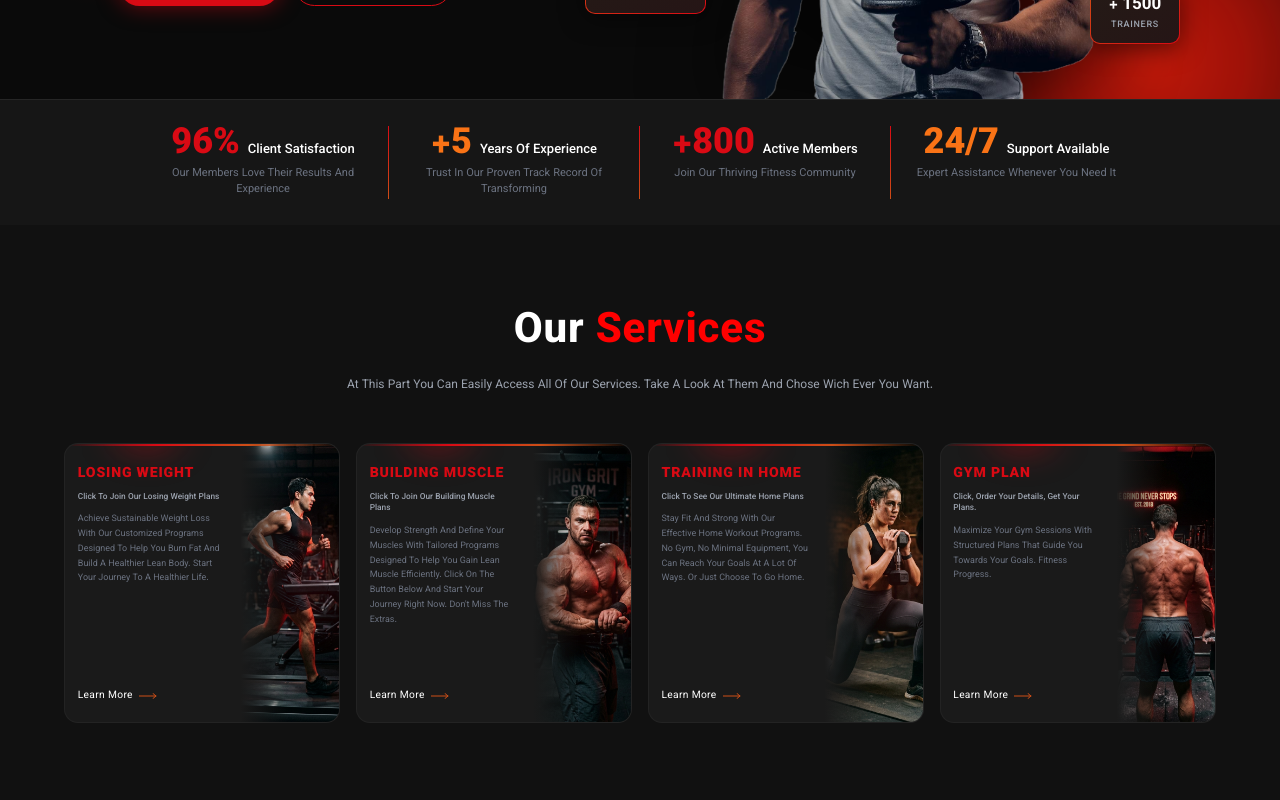
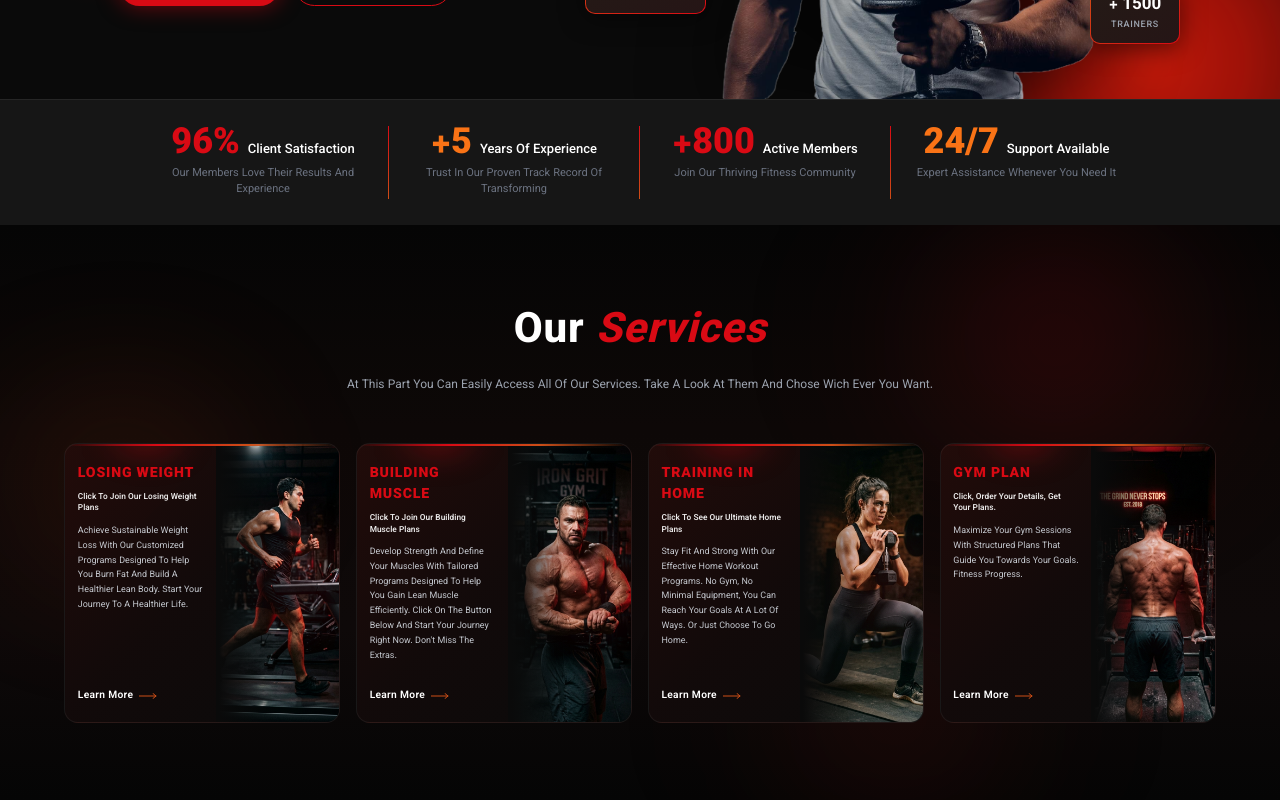
Before and after one commit to shijinp006/ScannTek-Project-3, a React (Vite) app: page / in a window 1280 px wide. Shown: the part 504-1304 px from the top of the page. Built offline with nearby package versions, Linux system fonts and the light colour scheme.

Commit message:
first commit

```diff
--- a/src/components/LandingPage.jsx
+++ b/src/components/LandingPage.jsx
@@ -475,14 +475,53 @@ export default function LandingPage() {
             viewport={{ once: true, amount: 0.15 }}
             transition={{ duration: 0.7, ease: 'easeOut' }}
             style={{
-              background: '#111',
+              background: 'linear-gradient(180deg, #050505 0%, #0d0807 35%, #0e0909 70%, #050505 100%)',
               padding: 'clamp(40px, 6vw, 80px) clamp(16px, 5vw, 80px)',
               position: 'relative',
               overflow: 'hidden',
             }}
           >
+            {/* Ambient red glow — upper right */}
+            <div style={{
+              position: 'absolute',
+              top: '-10%',
+              right: '-5%',
+              width: '45%',
+              height: '60%',
+              borderRadius: '50%',
+              background: 'radial-gradient(circle, rgba(217,10,20,0.2) 0%, rgba(120,8,8,0.08) 40%, transparent 70%)',
+              filter: 'blur(60px)',
+              pointerEvents: 'none',
+              zIndex: 0,
+            }} />
+            {/* Ambient orange glow — left */}
+            <div style={{
+              position: 'absolute',
+              top: '20%',
+              left: '-8%',
+              width: '35%',
+              height: '50%',
+              borderRadius: '50%',
+              background: 'radial-gradient(circle, rgba(205,78,23,0.12) 0%, rgba(160,40,10,0.06) 45%, transparent 70%)',
+              filter: 'blur(50px)',
+              pointerEvents: 'none',
+              zIndex: 0,
+            }} />
+            {/* Ambient brown-red glow — bottom right */}
+            <div style={{
+              position: 'absolute',
+              bottom: '-10%',
+              right: '10%',
+              width: '40%',
+              height: '50%',
+              borderRadius: '50%',
+              background: 'radial-gradient(circle, rgba(150,20,10,0.15) 0%, rgba(100,15,5,0.06) 45%, transparent 70%)',
+              filter: 'blur(55px)',
+              pointerEvents: 'none',
+              zIndex: 0,
+            }} />
             {/* Section heading */}
-            <div style={{ textAlign: 'center', marginBottom: 'clamp(24px, 4vw, 48px)' }}>
+            <div style={{ textAlign: 'center', marginBottom: 'clamp(24px, 4vw, 48px)', position: 'relative', zIndex: 1 }}>
               <motion.h2
                 initial={{ opacity: 0, y: 30 }}
                 whileInView={{ opacity: 1, y: 0 }}
@@ -496,7 +535,7 @@ export default function LandingPage() {
                   letterSpacing: '0.02em',
                 }}
               >
-                Our <span style={{ color: 'red' }}>Services</span>
+                Our <span style={{ color: '#D90A14', fontStyle: 'italic' }}>Services</span>
               </motion.h2>
               <motion.p
                 initial={{ opacity: 0, y: 20 }}
@@ -516,12 +555,17 @@ export default function LandingPage() {
             </div>
 
             {/* Service cards grid — 4 columns, text left / image right */}
-            <div style={{
-              display: 'grid',
-              gridTemplateColumns: 'repeat(4, 1fr)',
-              gap: 'clamp(10px, 1.2vw, 18px)',
-              margin: '0 auto',
-            }}>
+            <div
+              className="services-grid-override"
+              style={{
+                display: 'grid',
+                gridTemplateColumns: 'repeat(4, 1fr)',
+                gap: 'clamp(10px, 1.2vw, 18px)',
+                margin: '0 auto',
+                position: 'relative',
+                zIndex: 1,
+              }}
+            >
               {services.map((svc, i) => (
                 <motion.div
                   key={svc.title}
@@ -531,14 +575,14 @@ export default function LandingPage() {
                   transition={{ duration: 0.5, delay: 0.1 + i * 0.12, ease: 'easeOut' }}
                   whileHover={{ y: -6, transition: { duration: 0.3 } }}
                   style={{
-                    background: '#1a1a1a',
+                    background: 'linear-gradient(135deg, rgba(35, 12, 10, 0.95) 0%, rgba(18, 10, 10, 0.98) 50%, rgba(10, 10, 10, 1) 100%)',
                     borderRadius: '14px',
                     overflow: 'hidden',
                     display: 'flex',
                     flexDirection: 'row',
                     position: 'relative',
                     cursor: 'pointer',
-                    border: '1px solid rgba(255,255,255,0.04)',
+                    border: '1px solid rgba(255,255,255,0.06)',
                     minHeight: 'clamp(200px, 22vw, 280px)',
                   }}
                 >
@@ -569,7 +613,7 @@ export default function LandingPage() {
 
                   {/* LEFT: Text content */}
                   <div style={{
-                    width: '75%',
+                    width: '55%',
                     padding: 'clamp(14px, 1.5vw, 22px) clamp(10px, 1vw, 16px)',
                     display: 'flex',
                     flexDirection: 'column',
@@ -590,19 +634,21 @@ export default function LandingPage() {
                     </h3>
                     <p style={{
                       fontSize: 'clamp(7px, 0.65vw, 9px)',
-                      color: '#9ca3af',
+                      color: '#ffffff',
                       margin: 0,
-                      fontWeight: 500,
+                      fontWeight: 600,
                       lineHeight: 1.4,
+                      opacity: 0.9,
                     }}>
                       {svc.clickText}
                     </p>
                     <p style={{
                       fontSize: 'clamp(7px, 0.7vw, 10px)',
-                      color: '#6b7280',
+                      color: '#e2e8f0',
                       lineHeight: 1.65,
                       margin: '4px 0 0 0',
                       flex: 1,
+                      opacity: 0.85,
                     }}>
                       {svc.desc}
                     </p>
@@ -618,7 +664,7 @@ export default function LandingPage() {
                       <span style={{
                         fontSize: 'clamp(9px, 0.8vw, 12px)',
                         color: '#fff',
-                        fontWeight: 200,
+                        fontWeight: 600,
                         letterSpacing: '0.03em',
                       }}>
                         Learn More
@@ -630,7 +676,7 @@ export default function LandingPage() {
                   </div>
 
                   {/* RIGHT: Image */}
-                  < div style={{
+                  <div style={{
                     width: '45%',
                     position: 'relative',
                     overflow: 'hidden',
@@ -653,7 +699,7 @@ export default function LandingPage() {
                       left: 0,
                       bottom: 0,
                       width: '50%',
-                      background: 'linear-gradient(to right, #1a1a1a 5%, transparent 100%)',
+                      background: 'linear-gradient(to right, #0a0a0a 5%, transparent 100%)',
                       pointerEvents: 'none',
                     }} />
                     {/* Red ambient glow on image */}
@@ -664,7 +710,7 @@ export default function LandingPage() {
                       width: '80%',
                       height: '80%',
                       borderRadius: '50%',
-                      background: 'radial-gradient(circle, rgba(217,10,20,0.15) 0%, transparent 65%)',
+                      background: 'radial-gradient(circle, rgba(217,10,20,0.12) 0%, transparent 65%)',
                       filter: 'blur(10px)',
                       pointerEvents: 'none',
                     }} />
```
